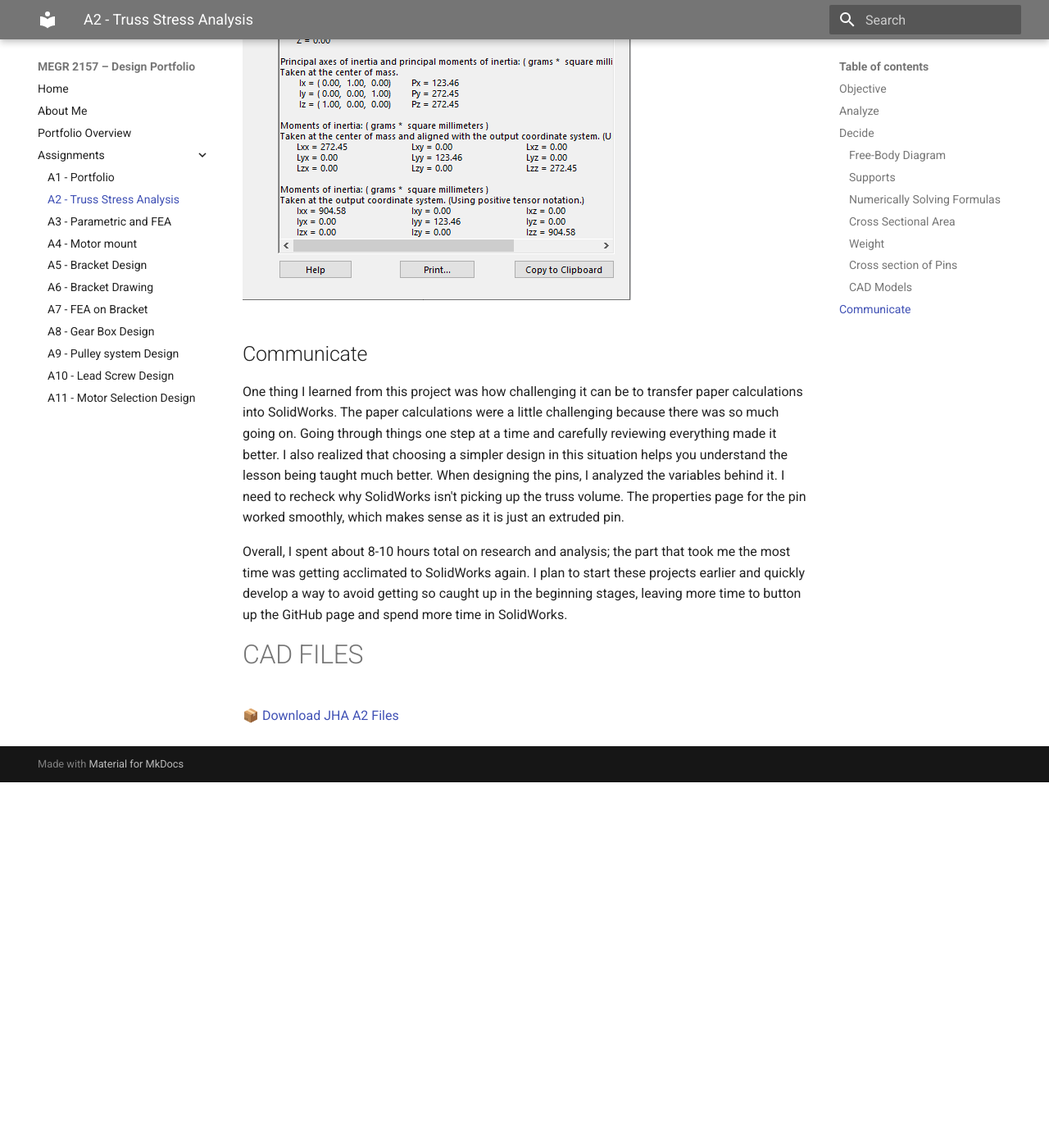
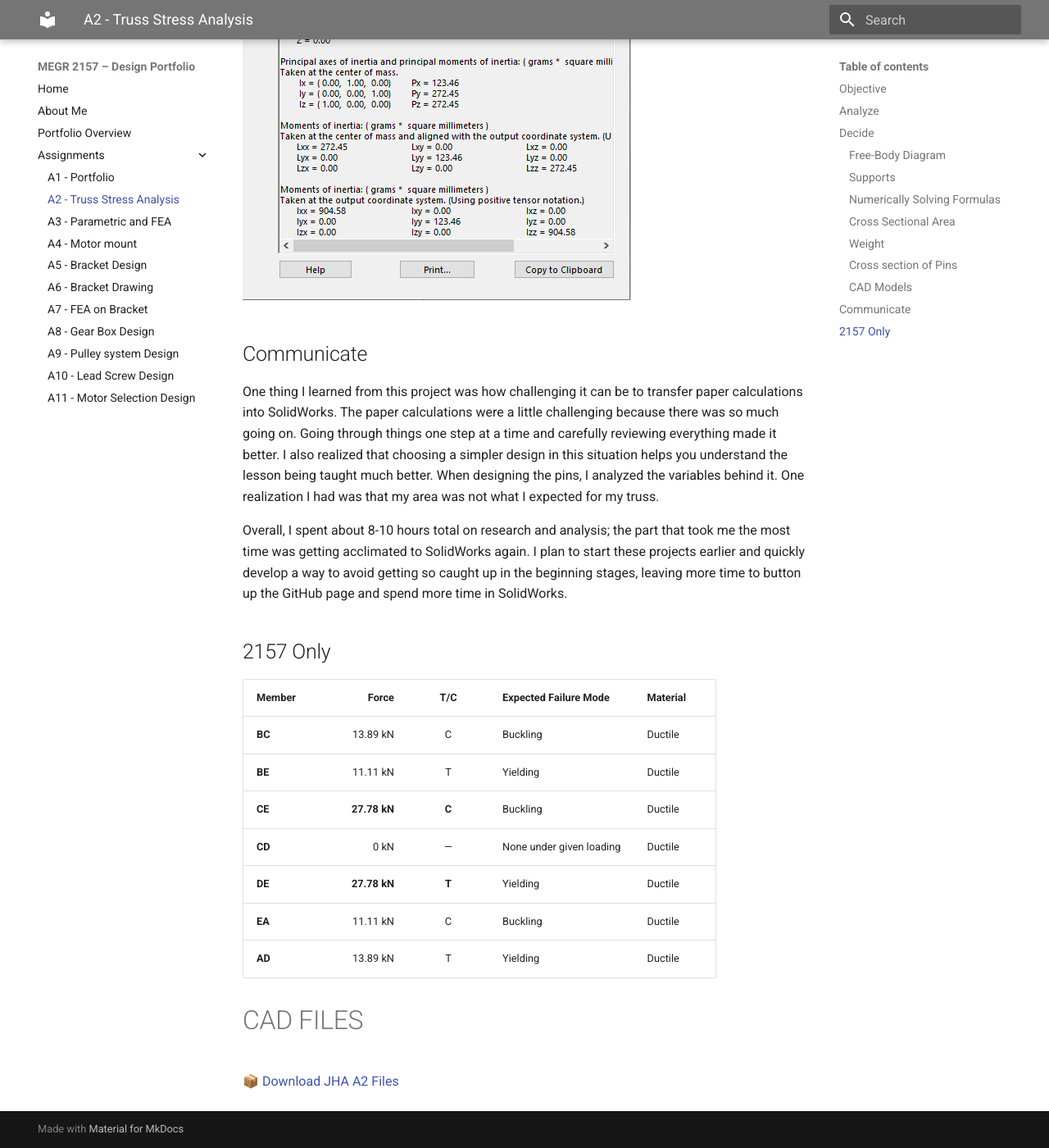
Before and after one commit to JHernPR/MEGR-2157-portfolio, an MkDocs documentation site: the page built from docs/assignments/A02/index.md, in a window 1280 px wide and 1400 px high, scrolled down 8071 px. Shown: the whole window at 82% size. Built offline with MkDocs 1.6.1 and Material for MkDocs 9.7.7, drawn with Linux system fonts in a browser that asks for light colours; before the commit the page ends 9025 px from its top, so only the background shows below that.

Commit message:
Update index.md

```diff
--- a/docs/assignments/A02/index.md
+++ b/docs/assignments/A02/index.md
@@ -72,10 +72,21 @@ This is all the information used for the pins to determine their cross-sectional
 ![Pinp](Pin_A2_Info.PNG)
 ## Communicate
 
-One thing I learned from this project was how challenging it can be to transfer paper calculations into SolidWorks. The paper calculations were a little challenging because there was so much going on. Going through things one step at a time and carefully reviewing everything made it better. I also realized that choosing a simpler design in this situation helps you understand the lesson being taught much better. When designing the pins, I analyzed the variables behind it. I need to recheck why SolidWorks isn't picking up the truss volume. The properties page for the pin worked smoothly, which makes sense as it is just an extruded pin.
+One thing I learned from this project was how challenging it can be to transfer paper calculations into SolidWorks. The paper calculations were a little challenging because there was so much going on. Going through things one step at a time and carefully reviewing everything made it better. I also realized that choosing a simpler design in this situation helps you understand the lesson being taught much better. When designing the pins, I analyzed the variables behind it. One realization I had was that my area was not what I expected for my truss.
 
 Overall, I spent about 8-10 hours total on research and analysis; the part that took me the most time was getting acclimated to SolidWorks again. I plan to start these projects earlier and quickly develop a way to avoid getting so caught up in the beginning stages, leaving more time to button up the GitHub page and spend more time in SolidWorks.
 
+## 2157 Only
+
+| Member |        Force |  T/C  | Expected Failure Mode    | Material |
+| ------ | -----------: | :---: | ------------------------ | -------- |
+| **BC** |     13.89 kN |   C   | Buckling                 | Ductile  |
+| **BE** |     11.11 kN |   T   | Yielding                 | Ductile  |
+| **CE** | **27.78 kN** | **C** | Buckling                 | Ductile  |
+| **CD** |         0 kN |   —   | None under given loading | Ductile  |
+| **DE** | **27.78 kN** | **T** | Yielding                 | Ductile  |
+| **EA** |     11.11 kN |   C   | Buckling                 | Ductile  |
+| **AD** |     13.89 kN |   T   | Yielding                 | Ductile  |
 
 
 # CAD FILES
```
